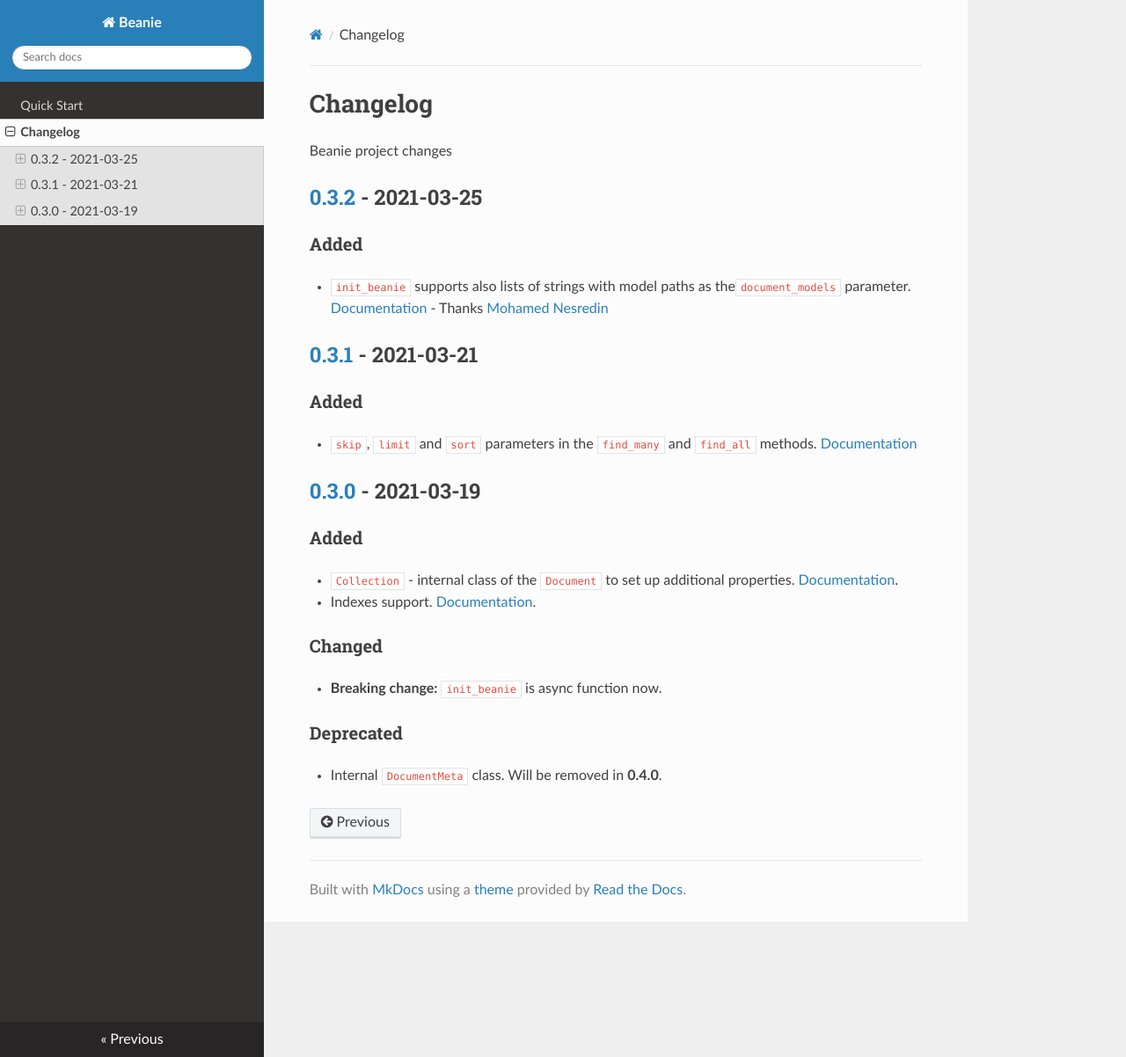
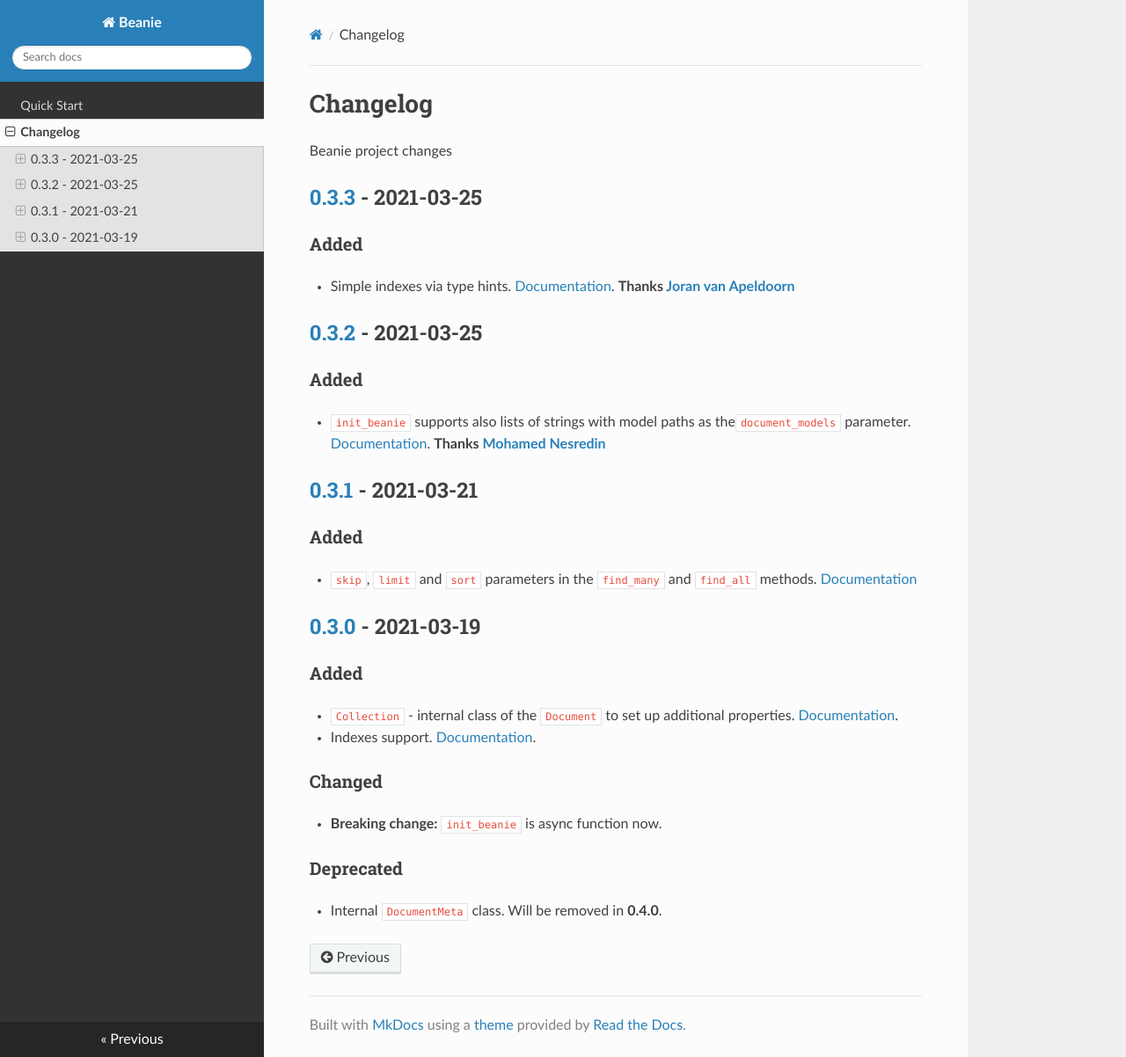
Before and after one commit to giovanamolina/beanie-Python, an MkDocs documentation site: the page built from docs/changelog.md, in a window 1280 px wide and 1202 px high. Shown: the whole window at 88% size. Built offline with MkDocs 1.6.1, drawn with Linux system fonts in a browser that asks for light colours; nearby versions of some CDN libraries.

Commit message:
version 0.3.3

```diff
--- a/beanie/__init__.py
+++ b/beanie/__init__.py
@@ -3,5 +3,5 @@ from beanie.documents import Document
 from beanie.general import init_beanie
 from beanie.collection import Indexed
 
-__version__ = "0.3.2"
+__version__ = "0.3.3"
 __all__ = ["Document", "Cursor", "init_beanie", "Indexed"]
--- a/docs/changelog.md
+++ b/docs/changelog.md
@@ -1,9 +1,13 @@
 # Changelog
 Beanie project changes
 
+## [0.3.3] - 2021-03-25
+### Added
+- Simple indexes via type hints. [Documentation](https://roman-right.github.io/beanie/#indexes). **Thanks [Joran van Apeldoorn](https://github.com/jorants)**
+
 ## [0.3.2] - 2021-03-25
 ### Added
-- `init_beanie` supports also lists of strings with model paths as the` document_models` parameter. [Documentation](https://roman-right.github.io/beanie/#init) - Thanks [Mohamed Nesredin](https://github.com/Mohamed-Kaizen)
+- `init_beanie` supports also lists of strings with model paths as the` document_models` parameter. [Documentation](https://roman-right.github.io/beanie/#init). **Thanks [Mohamed Nesredin](https://github.com/Mohamed-Kaizen)**
 
 ## [0.3.1] - 2021-03-21
 ### Added
@@ -23,3 +27,4 @@ Beanie project changes
 [0.3.0]: https://pypi.org/project/beanie/0.3.0
 [0.3.1]: https://pypi.org/project/beanie/0.3.1
 [0.3.2]: https://pypi.org/project/beanie/0.3.2
+[0.3.3]: https://pypi.org/project/beanie/0.3.3
--- a/pyproject.toml
+++ b/pyproject.toml
@@ -1,6 +1,6 @@
 [tool.poetry]
 name = "beanie"
-version = "0.3.2"
+version = "0.3.3"
 description = "MongoDB ODM based on Pydantic and Motor"
 authors = ["Roman <roman-right@protonmail.com>"]
 license = "Apache-2.0"
```
Also changed, not shown: 1 other file.
